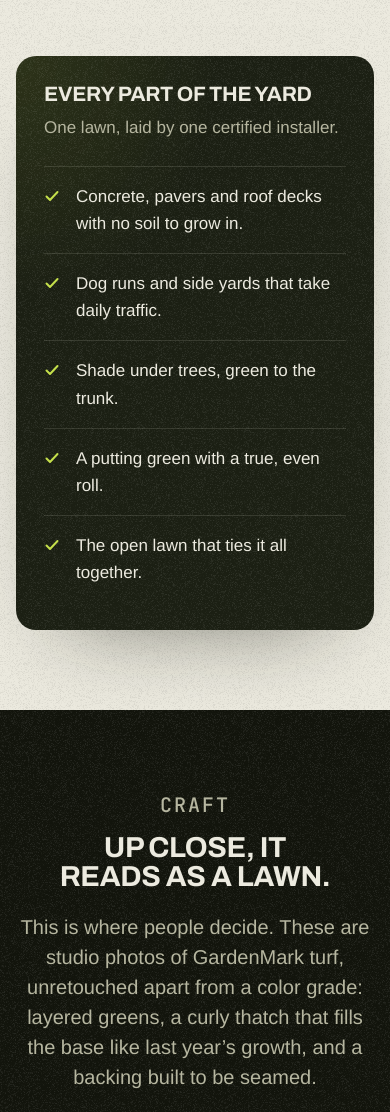
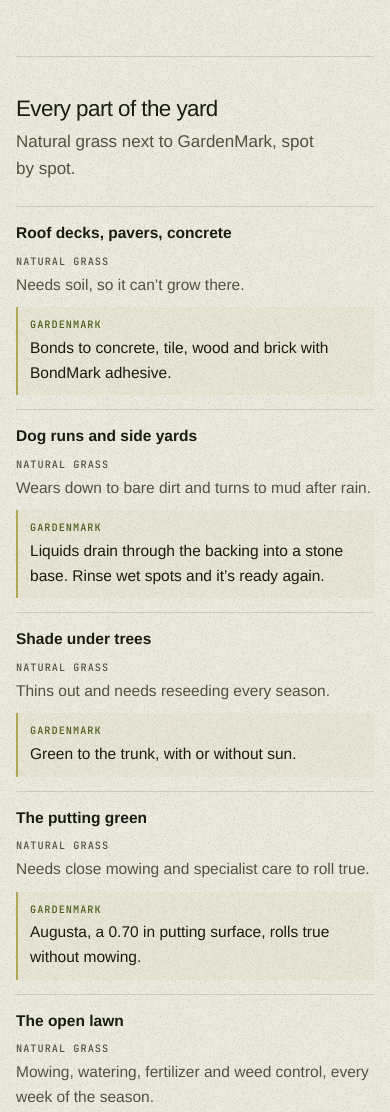
Before and after one commit to meidanhemo00-creator/gardenmark, a website built with Vite: page index.html in a window 390 px wide. Shown: the part 4740-5852 px from the top of the page. Built offline with nearby package versions, Linux system fonts and the light colour scheme; a web font is replaced by a local one.

Commit message:
Every part of the yard: natural grass next to GardenMark, spot by spot
Co-Authored-By: Claude Opus 5.5 <noreply@anthropic.com>

```diff
--- a/index.html
+++ b/index.html
@@ -174,18 +174,21 @@
       </article>
     </div>
 
-    <div class="ledger one">
-      <div>
-        <h3>Every part of the yard</h3>
-        <p class="sub">One lawn, laid by one certified installer.</p>
-        <ul>
-          <li><svg aria-hidden="true"><use href="#i-check"/></svg><span>Concrete, pavers and roof decks with no soil to grow in.</span></li>
-          <li><svg aria-hidden="true"><use href="#i-check"/></svg><span>Dog runs and side yards that take daily traffic.</span></li>
-          <li><svg aria-hidden="true"><use href="#i-check"/></svg><span>Shade under trees, green to the trunk.</span></li>
-          <li><svg aria-hidden="true"><use href="#i-check"/></svg><span>A putting green with a true, even roll.</span></li>
-          <li><svg aria-hidden="true"><use href="#i-check"/></svg><span>The open lawn that ties it all together.</span></li>
-        </ul>
-      </div>
+    <div class="vs">
+      <h3>Every part of the yard</h3>
+      <p class="sub">Natural grass next to GardenMark, spot by spot.</p>
+      <table class="vs-table">
+        <caption class="sr-only">Natural grass compared with GardenMark synthetic grass in each part of the yard</caption>
+        <thead><tr><th scope="col">The spot</th><th scope="col">Natural grass</th><th scope="col">GardenMark</th></tr></thead>
+        <tbody>
+          <tr><th scope="row">Roof decks, pavers, concrete</th><td>Needs soil, so it can’t grow there.</td><td>Bonds to concrete, tile, wood and brick with BondMark adhesive.</td></tr>
+          <tr><th scope="row">Dog runs and side yards</th><td>Wears down to bare dirt and turns to mud after rain.</td><td>Liquids drain through the backing into a stone base. Rinse wet spots and it’s ready again.</td></tr>
+          <tr><th scope="row">Shade under trees</th><td>Thins out and needs reseeding every season.</td><td>Green to the trunk, with or without sun.</td></tr>
+          <tr><th scope="row">The putting green</th><td>Needs close mowing and specialist care to roll true.</td><td>Augusta, a 0.70 in putting surface, rolls true without mowing.</td></tr>
+          <tr><th scope="row">The open lawn</th><td>Mowing, watering, fertilizer and weed control, every week of the season.</td><td>No mowing, watering or fertilizer. Brush it, rinse it and clear the leaves.</td></tr>
+          <tr><th scope="row">Through the year</th><td>Browns in a dry spell and comes back slowly in spring.</td><td>The same green in August as in May, under a 20-year limited warranty.</td></tr>
+        </tbody>
+      </table>
     </div>
   </div>
 </section>
--- a/src/styles.css
+++ b/src/styles.css
@@ -1088,3 +1088,27 @@ input[type="range"] { height: 32px; }
   .hero-photos .hero-photo { display: none; }
   .hero-home img { aspect-ratio: 1.1; }
 }
+
+/* Every part of the yard: natural grass next to GardenMark */
+.vs { margin-top: clamp(80px, 10vw, 140px); border-top: 1px solid var(--line); padding-top: 40px; }
+.vs h3 { font-size: var(--step-2); margin-bottom: 8px; }
+.vs .sub { color: var(--ink-2); margin-bottom: 24px; }
+.vs-table { width: 100%; border-collapse: collapse; font-size: .97rem; }
+.vs-table th, .vs-table td { text-align: left; vertical-align: top; padding: 16px 18px 16px 0; border-top: 1px solid var(--line); }
+.vs-table thead th { font-family: var(--mono); font-weight: 500; font-size: .7rem; letter-spacing: .1em; text-transform: uppercase; color: var(--ink-2); border-top: 0; padding-bottom: 10px; }
+.vs-table thead th:last-child { color: var(--leaf-ink); }
+.vs-table tbody th { font-weight: 600; width: 26%; }
+.vs-table td { color: var(--ink-2); width: 37%; }
+.vs-table td:last-child { color: var(--charcoal); font-weight: 500; padding-left: 18px; border-left: 2px solid var(--sage); background: rgba(175, 168, 87, .08); }
+@media (max-width: 700px) {
+  .vs-table thead { display: none; }
+  .vs-table, .vs-table tbody, .vs-table tr, .vs-table th, .vs-table td { display: block; width: auto; }
+  .vs-table tr { border-top: 1px solid var(--line); padding: 14px 0; }
+  .vs-table tbody th, .vs-table td { border: 0; padding: 0; }
+  .vs-table tbody th { margin-bottom: 8px; }
+  .vs-table td::before { display: block; font-family: var(--mono); font-size: .64rem; letter-spacing: .1em; text-transform: uppercase; margin-bottom: 2px; }
+  .vs-table td:first-of-type::before { content: "Natural grass"; color: var(--ink-2); }
+  .vs-table td:last-child { margin-top: 10px; padding: 10px 12px; border-left: 2px solid var(--sage); }
+  .vs-table td:last-child::before { content: "GardenMark"; color: var(--leaf-ink); }
+}
+@media (max-width: 700px) { .vs-table tbody th, .vs-table td { width: auto; } }
```
